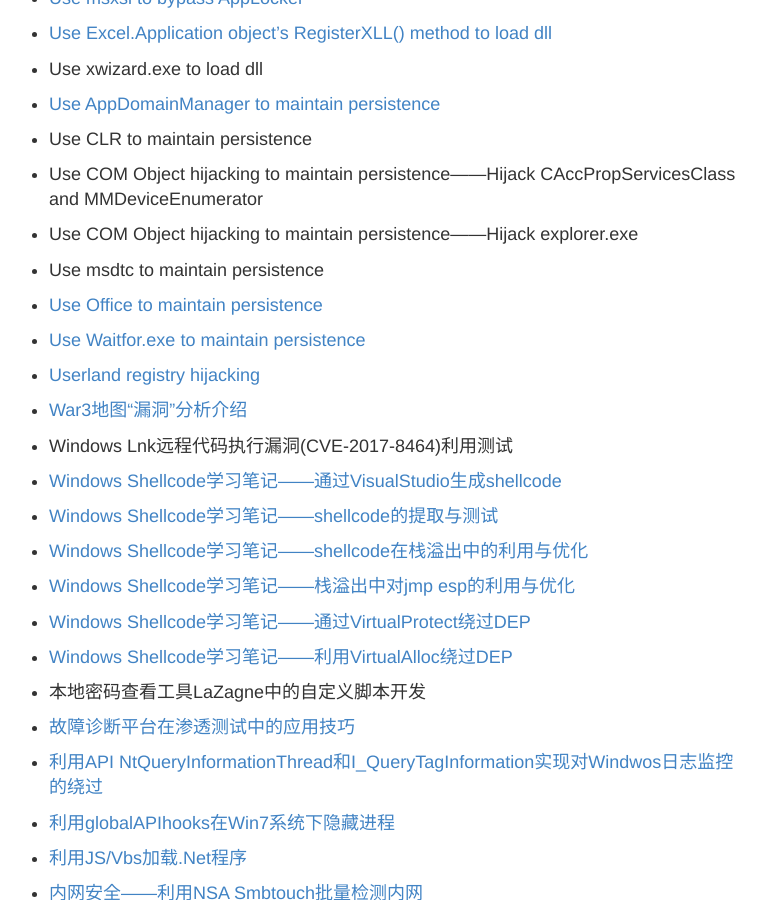
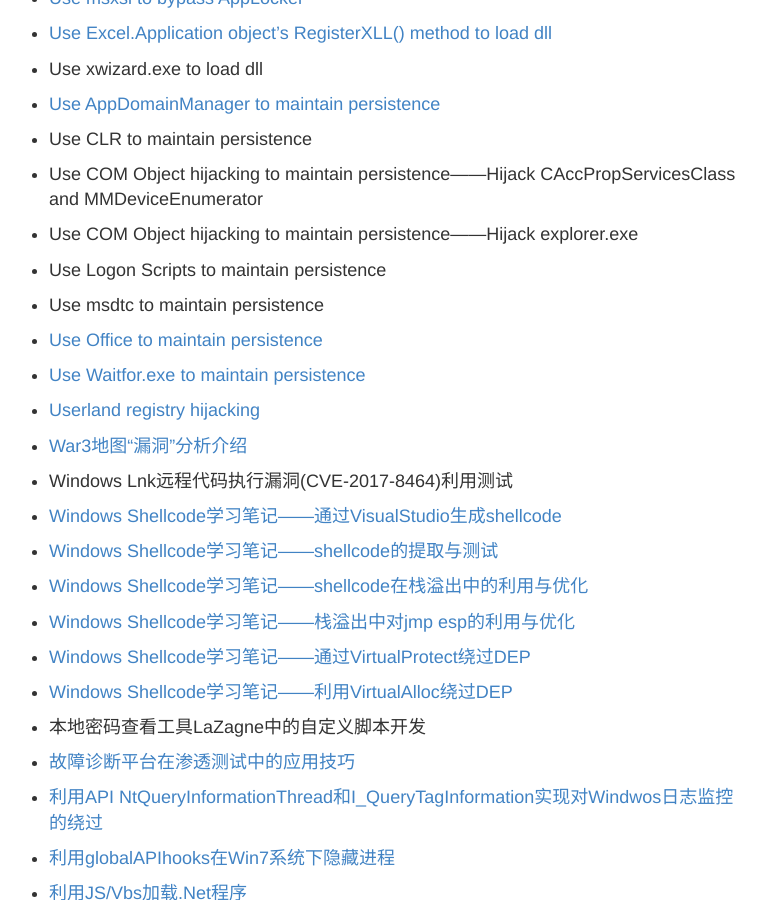
Before and after one commit to 3gstudent/backup-3gstudent.github.io, a Jekyll site: the page built from about.md, in a window 1280 px wide and 900 px high, scrolled down 2752 px. Shown: the whole window, without its empty margins (261-1027 px from the left). Built offline with Jekyll 4.4.1, drawn with Linux system fonts in a browser that asks for light colours.

Commit message:
Update about.md

```diff
--- a/about.md
+++ b/about.md
@@ -145,6 +145,9 @@ Github:   [3gstudent](https://github.com/3gstudent)
  Use COM Object hijacking to maintain persistence——Hijack explorer.exe
 
 -
+ Use Logon Scripts to maintain persistence
+
+-
  Use msdtc to maintain persistence
 
 -
```
